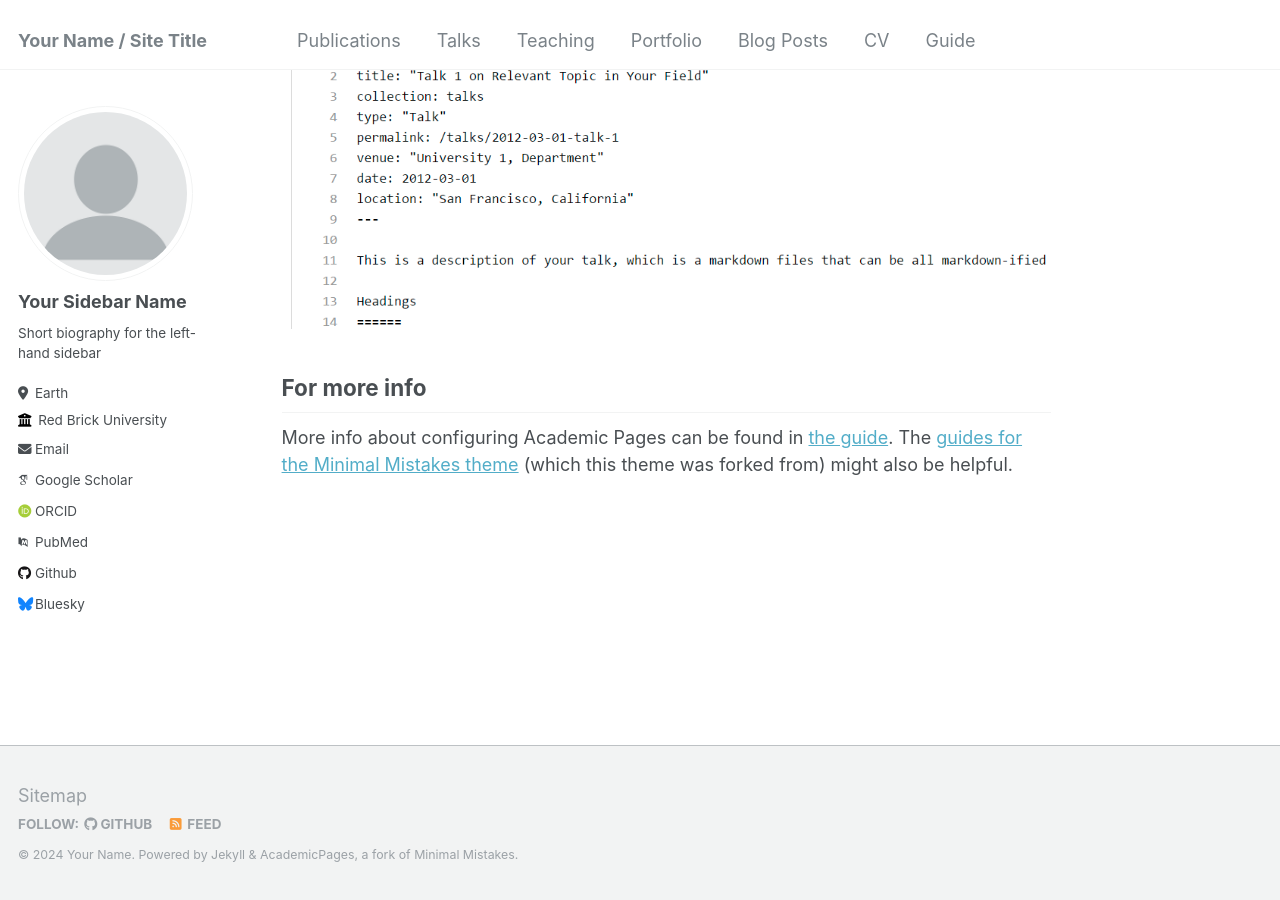
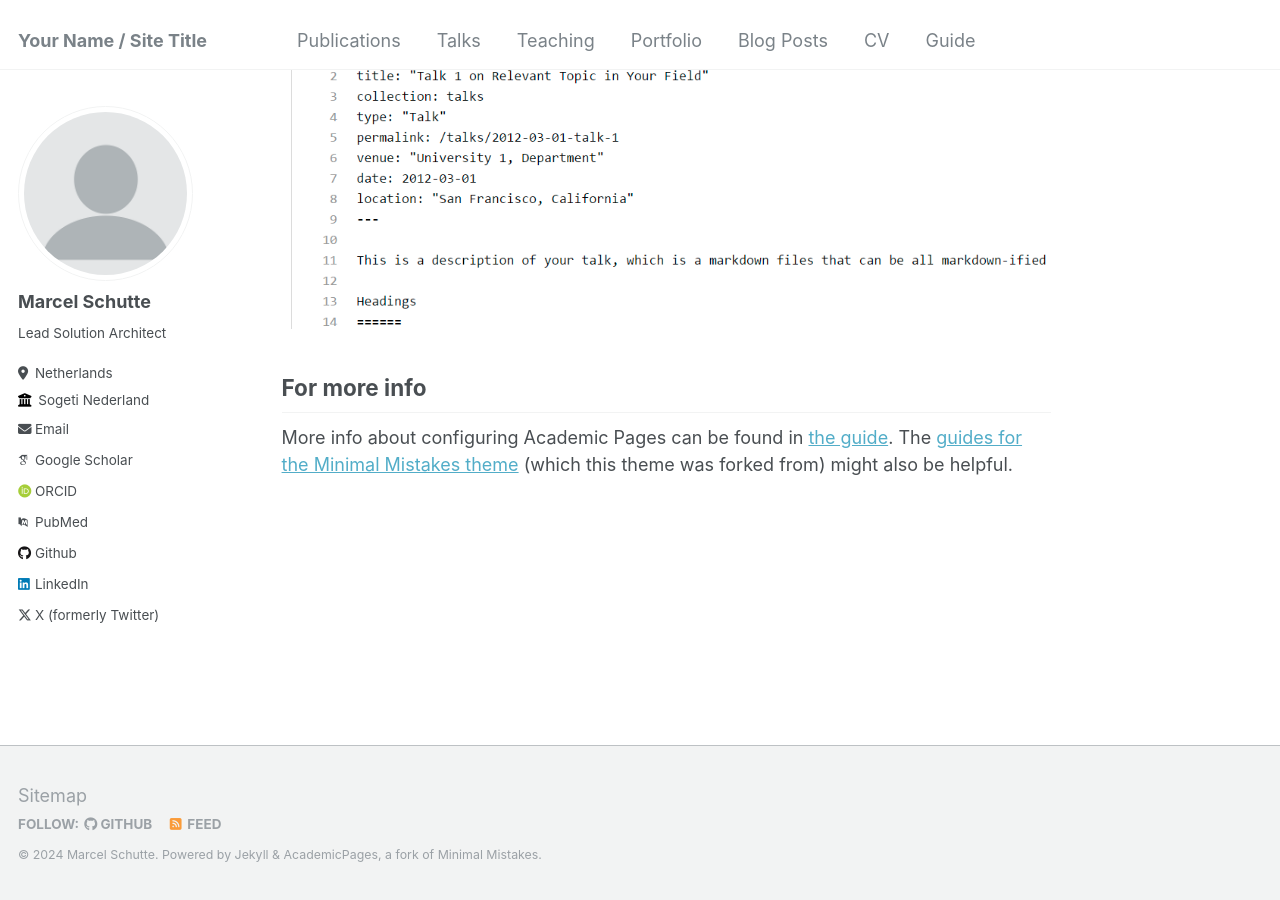
Before and after one commit to marceljschutte/marceljschutte.github.io, a Jekyll site: the page built from _pages/about.md, in a window 1280 px wide and 900 px high, scrolled down 2660 px. Built offline with Jekyll 4.4.1, drawn with Linux system fonts in a browser that asks for light colours; some web fonts are replaced.

Commit message:
Eerste wijzigingen

```diff
--- a/_config.yml
+++ b/_config.yml
@@ -10,11 +10,11 @@
 locale                   : "en-US"
 title                    : "Your Name / Site Title"
 title_separator          : "-"
-name                     : &name "Your Name"
+name                     : &name "Marcel Schutte"
 description              : &description "personal description"
-url                      : https://academicpages.github.io # the base hostname & protocol for your site e.g. "https://mmistakes.github.io"
+url                      : https://marceljschutte.github.io # the base hostname & protocol for your site e.g. "https://mmistakes.github.io"
 baseurl                  : "" # the subpath of your site, e.g. "/blog"
-repository               : "academicpages/academicpages.github.io"
+repository               : "marceljschutte/marceljschutte.github.io"
 
 # Site Author - The following control what appear as part of the author content on the side bar.
 #               If a field is blank the icon and link will not appear, otherwise it will be shown.
@@ -22,13 +22,13 @@ repository               : "academicpages/academicpages.github.io"
 author:
   # Biographic information
   avatar           : "profile.png"
-  name             : "Your Sidebar Name"
+  name             : "Marcel Schutte"
   pronouns         : # example: "she/her"
-  bio              : "Short biography for the left-hand sidebar"
-  location         : "Earth"
-  employer         : "Red Brick University"
+  bio              : "Lead Solution Architect"
+  location         : "Netherlands"
+  employer         : "Sogeti Nederland"
   uri              : # URL
-  email            : "none@example.org"
+  email            : "marcel.schutte@sogeti.com"
 
   # Academic websites
   arxiv            : # URL - Update with the correct link to your profile
@@ -43,12 +43,12 @@ author:
   bitbucket        : # Username - Update with your username on the site
   codepen          : # Username
   dribbble         : # Username
-  github           : "academicpages"
+  github           : "marceljschutte"
   kaggle           : # Username
   stackoverflow    : # User number or user number and name (i.e., use "1" or "1/jeff-atwood")
 
   # Social media
-  bluesky          : "bsky.app" # Replace this with you Bluesky username
+  bluesky          : # Replace this with you Bluesky username
   facebook         : # Username
   flickr           : # Username
   foursquare       : # Username
@@ -57,7 +57,7 @@ author:
   keybase          : # Username
   instagram        : # Username
   lastfm           : # Username
-  linkedin         : # Username
+  linkedin         : marceljschutte
   mastodon         : # URL
   medium           : # URL
   pinterest        : # Username
@@ -65,7 +65,7 @@ author:
   steam            : # Username
   telegram         : # URL
   tumblr           : # Username
-  twitter          : # Username for X / Twitter
+  twitter          : "@PragArchitect"
   vine             : # Username
   weibo            : # Username
   wikipedia        : # Username
```
